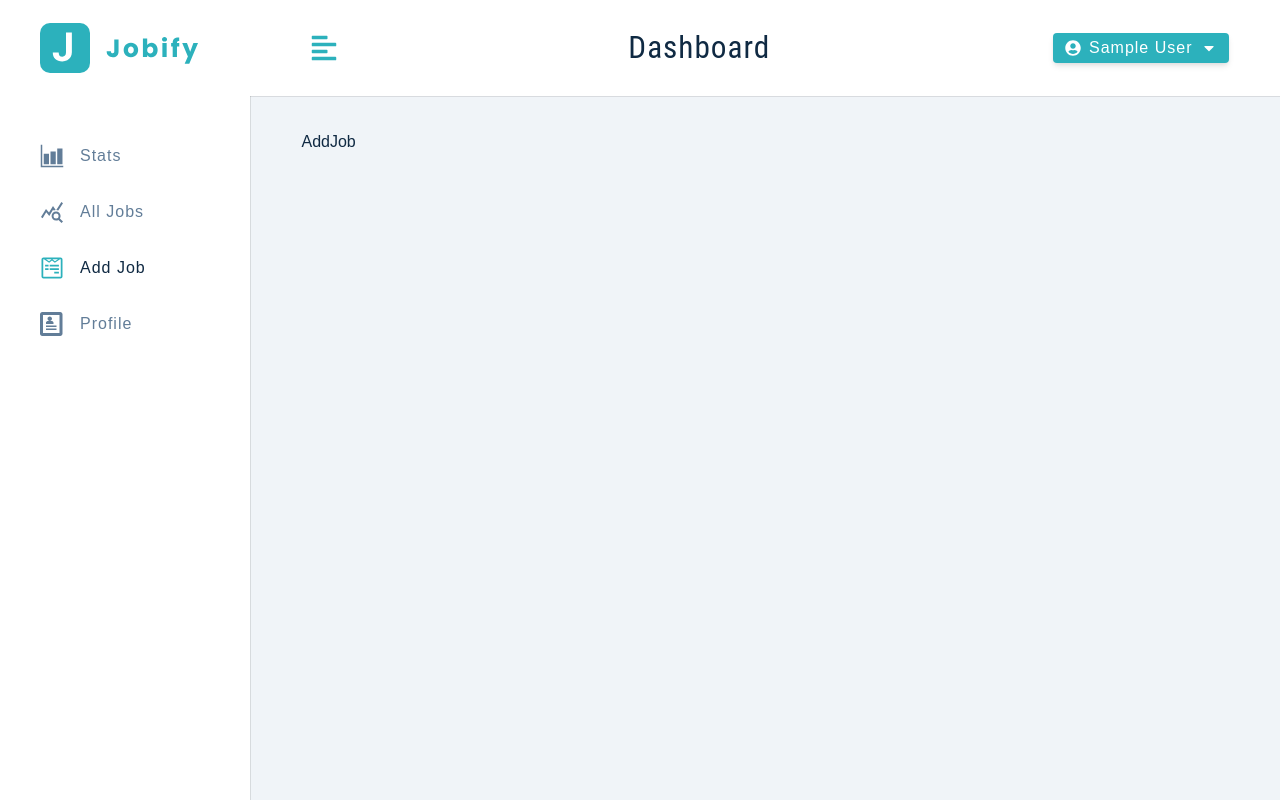
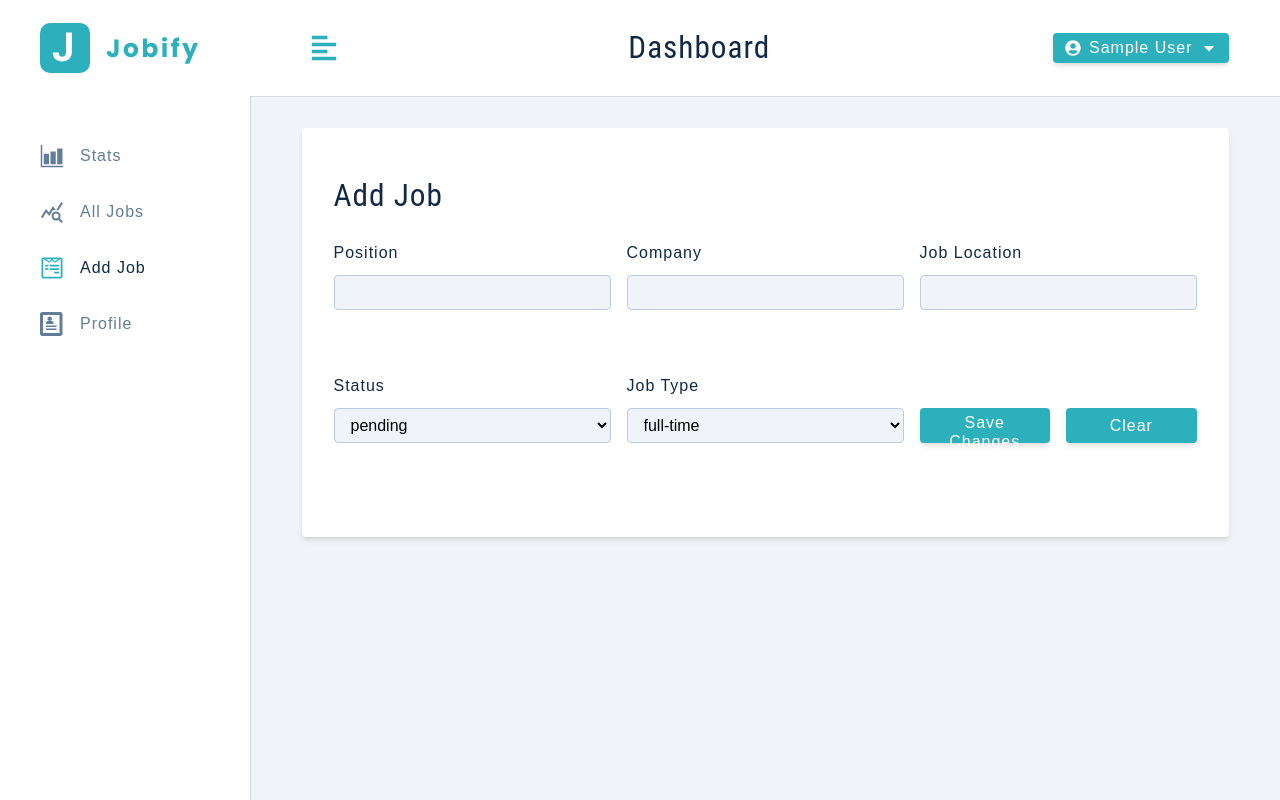
Before and after one commit to AndyLab9596/mern-stack-jobs, a React (Create React App) app in the folder client/: page /add-job in a window 1280 px wide. Built offline with nearby package versions, Linux system fonts and the light colour scheme; sample sign-in values are in the browser's storage.

Commit message:
add job ui done

```diff
--- /dev/null
+++ b/client/src/components/ButtonGroup.tsx
@@ -0,0 +1,22 @@
+import React from 'react'
+import { useFormContext } from 'react-hook-form'
+
+interface ButtonGroupProps {
+    isLoading: boolean
+}
+
+const ButtonGroup: React.FC<ButtonGroupProps> = ({ isLoading }) => {
+    const { reset } = useFormContext();
+    return (
+        <div className='btn-container'>
+            <button type='submit' className='btn btn-block' disabled={isLoading} >
+                {isLoading ? 'Please wait...' : 'Save Changes'}
+            </button>
+            <button type="button" className='btn btn-block btn-reset' onClick={() => reset()} >
+                Clear
+            </button>
+        </div>
+    )
+}
+
+export default ButtonGroup
--- a/client/src/components/FormInputField.tsx
+++ b/client/src/components/FormInputField.tsx
@@ -31,6 +31,9 @@ const FormInputWrapper = styled.div`
     font-size: var(--small-text);
     margin-bottom: 0;
   }
+  .inputSpace {
+    margin-bottom: 24.5px;
+  }
 `;
 
 const FormInputField: React.FC<FormInputFieldProps> = ({
@@ -45,9 +48,9 @@ const FormInputField: React.FC<FormInputFieldProps> = ({
   return (
     <FormInputWrapper>
       <label htmlFor={name}>{label}</label>
-      <input type={type} {...register(`${name}` as const)} />
+      <input type={type} {...register(`${name}` as const)} className={!errors[name] ? 'inputSpace': ''}/>
       <p className="error-message">
-        {!!errors[name] && `*${errors[name].message}`}
+        {!!errors[name] ? `*${errors[name].message}`: ""}
       </p>
     </FormInputWrapper>
   );
--- /dev/null
+++ b/client/src/components/FormSelectField.tsx
@@ -0,0 +1,68 @@
+import React from "react";
+import { useFormContext } from "react-hook-form";
+import styled from "styled-components";
+import { JobTypes, StatusTypes } from "../context/appContext";
+
+interface FormSelectFieldProps {
+    label: string;
+    name: string;
+    options: string[] | JobTypes | StatusTypes,
+}
+
+const FormInputWrapper = styled.div`
+  margin-bottom: 1rem;
+  label {
+    display: block;
+    font-size: var(--smallText);
+    margin-bottom: 0.5rem;
+    text-transform: capitalize;
+    letter-spacing: var(--letterSpacing);
+  }
+
+  select {
+    width: 100%;
+    padding: 0.375rem 0.75rem;
+    border-radius: var(--borderRadius);
+    background: var(--backgroundColor);
+    border: 1px solid var(--grey-200);
+    height: 35px;
+  }
+
+  .error-message {
+    color: var(--red-dark);
+    font-size: var(--small-text);
+    margin-bottom: 0;
+  }
+`;
+
+const FormSelectField: React.FC<FormSelectFieldProps> = ({
+    label,
+    name,
+    options,
+}) => {
+    const {
+        register,
+        setValue,
+        formState: { errors },
+    } = useFormContext();
+    return (
+        <FormInputWrapper>
+            <label htmlFor={name}>{label}</label>
+            <select
+                {...register(`${name}` as const)}
+                onChange={(e) => setValue(`${name}` as const, e.target.value, { shouldValidate: true })}
+            >
+                {(options as string[]).map((opt) => {
+                    return (
+                        <option key={opt} value={opt}>{opt}</option>
+                    )
+                })}
+            </select>
+            <p className="error-message">
+                {!!errors[name] && `*${errors[name].message}`}
+            </p>
+        </FormInputWrapper>
+    );
+};
+
+export default FormSelectField;
--- a/client/src/context/appContext.tsx
+++ b/client/src/context/appContext.tsx
@@ -21,6 +21,10 @@ export interface IUser {
   location?: string;
   lastName?: string;
 }
+export type JobTypes = ['full-time', 'part-time', 'remote', 'internship'];
+export type StatusTypes = ['pending', 'interview', 'declined'];
+export type JobType = JobTypes[keyof JobTypes];
+export type StatusType = StatusTypes[keyof StatusTypes];
 
 export type InitialStateType = {
   isLoading: boolean;
@@ -38,7 +42,17 @@ export type InitialStateType = {
   logoutUser: () => void;
   showSidebar: boolean;
   toggleSidebar: () => void;
-  updateUser: (updatedUserInfo: UpdatedUserInfo) => void
+  updateUser: (updatedUserInfo: UpdatedUserInfo) => void;
+
+  isEditing: boolean;
+  editJobId: string;
+  position: string;
+  company: string,
+  // jobTypeOptions: string[],
+  jobTypeOptions: JobTypes,
+  jobType: JobType,
+  statusOptions: StatusTypes,
+  status: StatusType
 };
 
 const token = localStorage.getItem('token');
@@ -61,6 +75,16 @@ const initialState: InitialStateType = {
   showSidebar: false,
   toggleSidebar: () => null,
   updateUser: () => null,
+
+  isEditing: false,
+  editJobId: '',
+  position: '',
+  company: '',
+  //jobLocation
+  jobTypeOptions: ['full-time', 'part-time', 'remote', 'internship'],
+  jobType: 'full-time',
+  statusOptions: ['pending', 'interview', 'declined'],
+  status: 'pending',
 };
 
 const AppContext = createContext<InitialStateType>(initialState);
--- a/client/src/models/index.ts
+++ b/client/src/models/index.ts
@@ -1,2 +1,3 @@
 export * from "./authentication";
 export * from './userApiModel';
+export * from './jobApiModel';
--- a/client/src/pages/dashboard/AddJob.tsx
+++ b/client/src/pages/dashboard/AddJob.tsx
@@ -1,8 +1,79 @@
 import React from 'react'
+import Alert from '../../components/Alert';
+import FormInputField from '../../components/FormInputField';
+import { useAppContext } from '../../context/appContext'
+import Wrapper from '../../styles/DashboardFormPage.style';
+import * as yup from "yup";
+import { IJobAdd } from '../../models';
+import Form from '../../components/Form';
+import FormSelectField from '../../components/FormSelectField';
+import ButtonGroup from '../../components/ButtonGroup';
+
 
 const AddJob = () => {
+    const {
+        isEditing,
+        showAlert,
+        displayAlert,
+        position,
+        company,
+        jobLocation,
+        jobType,
+        jobTypeOptions,
+        status,
+        statusOptions,
+        isLoading
+    } = useAppContext();
+
+    const initialValues: IJobAdd = {
+        position,
+        company,
+        jobLocation,
+        status,
+        jobType,
+    }
+
+    const validationSchema = yup.object().shape({
+        position: yup.string().required('Please provide position'),
+        company: yup.string().required('Please provide company'),
+        jobLocation: yup.string().required('Please provide job location'),
+        status: yup.string().required('Please provide status'),
+        jobType: yup.string().required('Please provide job type'),
+    })
+
+    const handleSubmit = (values: IJobAdd) => {
+        console.log(values)
+    }
+
     return (
-        <div>AddJob</div>
+        <Wrapper>
+            <Form
+                defaultValues={initialValues}
+                validationSchema={validationSchema}
+                onSubmit={handleSubmit}
+                className="form"
+            >
+                <h3>{isEditing ? 'Edit Job' : 'Add Job'}</h3>
+                {showAlert && <Alert />}
+                <div className='form-center'>
+                    <FormInputField type='text' label="Position" name="position" />
+                    <FormInputField type='text' label='Company' name="company" />
+                    <FormInputField type='text' label="Job Location" name="jobLocation" />
+                    <FormSelectField label='Status' name='status' options={statusOptions} />
+                    <FormSelectField label='Job Type' name='jobType' options={jobTypeOptions} />
+                    <ButtonGroup isLoading={isLoading} />
+                    {/* <div className='btn-container'>
+                        <button type='submit' className='btn btn-block' disabled={isLoading} >
+                            {isLoading ? 'Please wait...' : 'Save Changes'}
+                        </button>
+                        <button type="button" className='btn btn-block btn-reset' >
+                            Clear
+                        </button>
+                    </div> */}
+                </div>
+            </Form>
+
+        </Wrapper>
     )
 }
 
--- a/client/src/styles/DashboardFormPage.style.ts
+++ b/client/src/styles/DashboardFormPage.style.ts
@@ -29,7 +29,7 @@ const Wrapper = styled.section`
     display: grid;
     grid-template-columns: 1fr 1fr;
     column-gap: 1rem;
-    align-self: flex-end;
+    /* align-self: flex-end; */
     margin-top: 0.5rem;
     button {
       height: 35px;
```
Also changed, not shown: client/src/models/jobApiModel.ts (added, +9 -0 lines).
